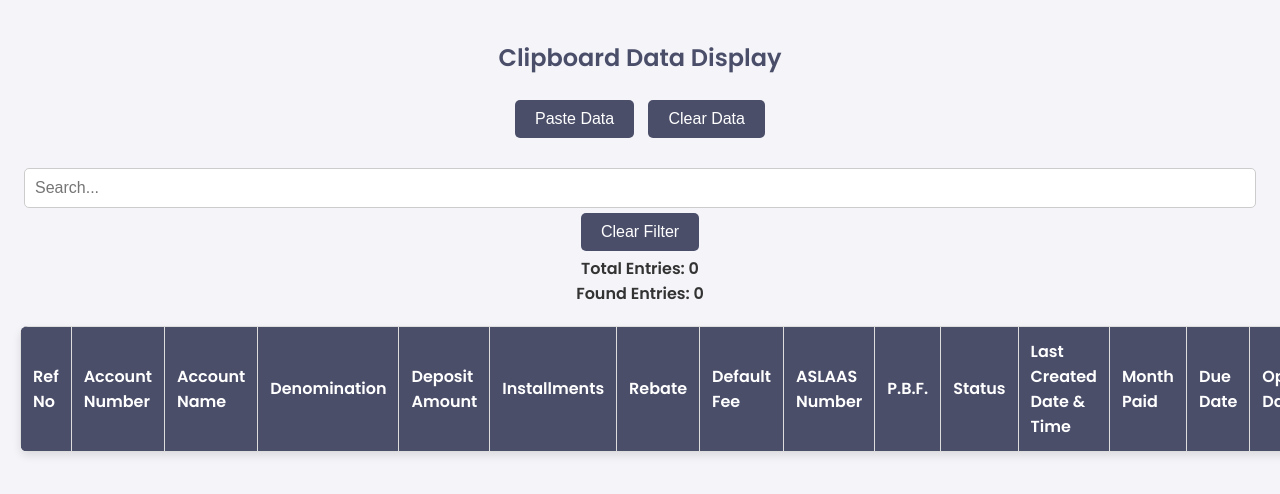
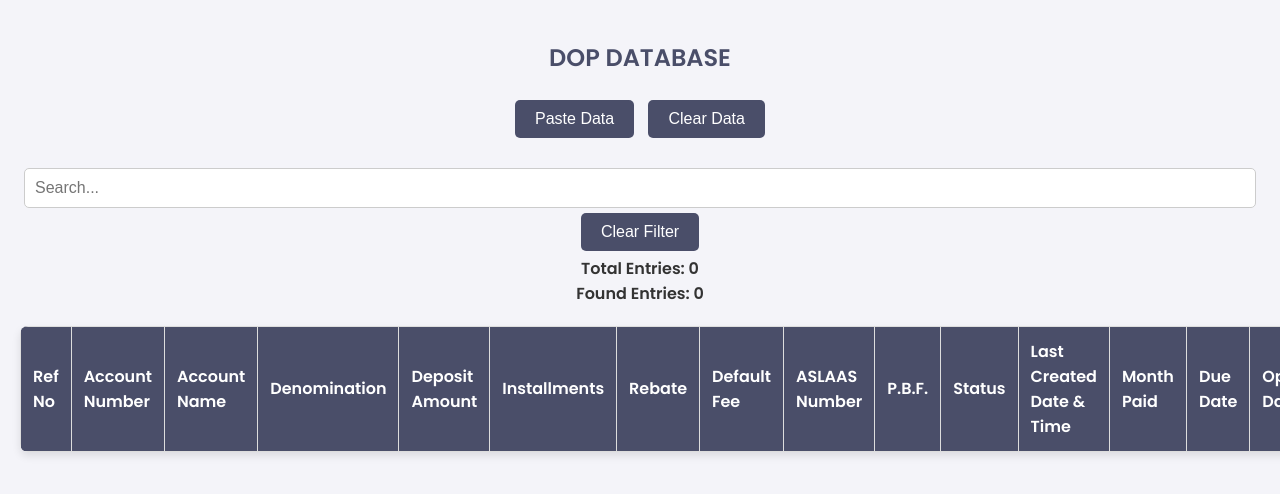
Before and after one commit to falendra-sahu/Dop-Database, a plain HTML site: page index.html in a window 1280 px wide. Shown: the top 494 px of the page. Drawn offline with Linux system fonts and the light colour scheme; no server answers.

Commit message:
Update index.html

```diff
--- a/index.html
+++ b/index.html
@@ -200,7 +200,7 @@
 </head>
 <body>
 
-<h2>Clipboard Data Display</h2>
+<h2>DOP DATABASE</h2>
 
 <div style="text-align: center;">
     <button id="pasteButton">Paste Data</button>
```
